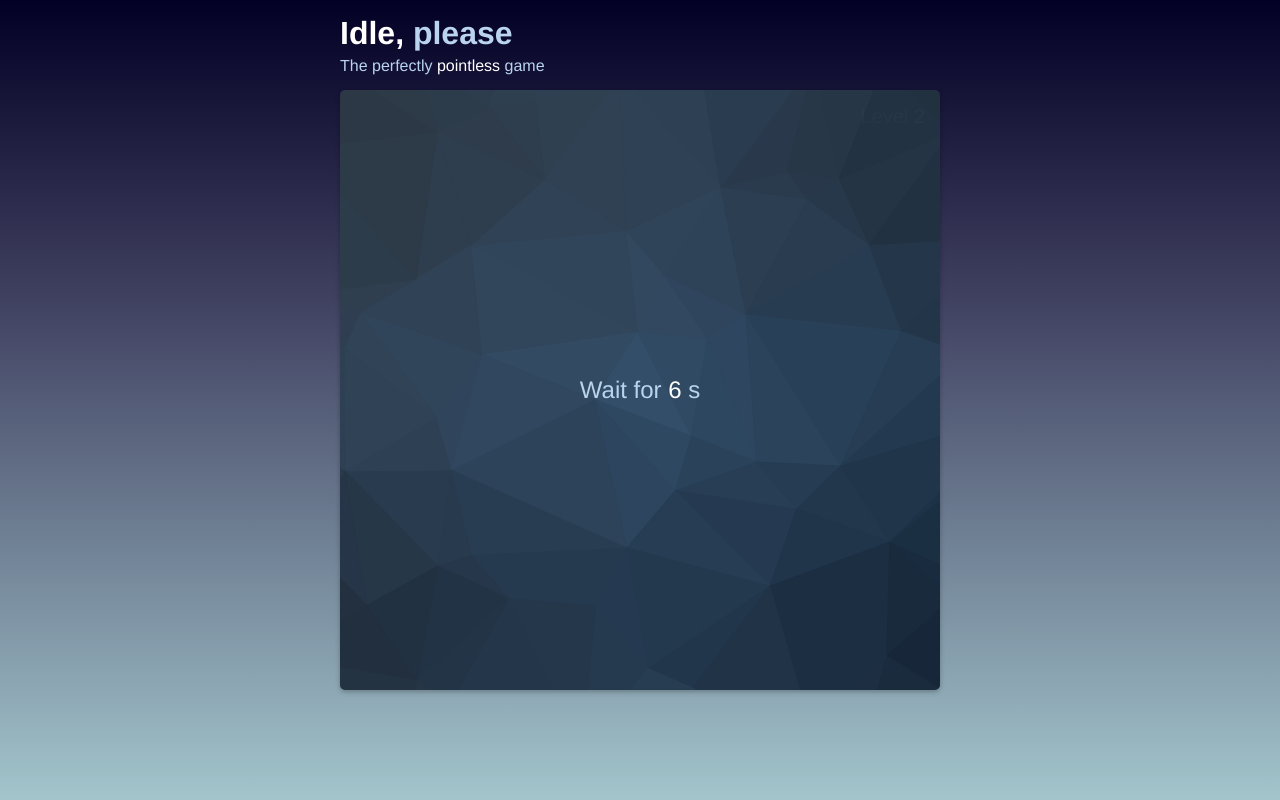
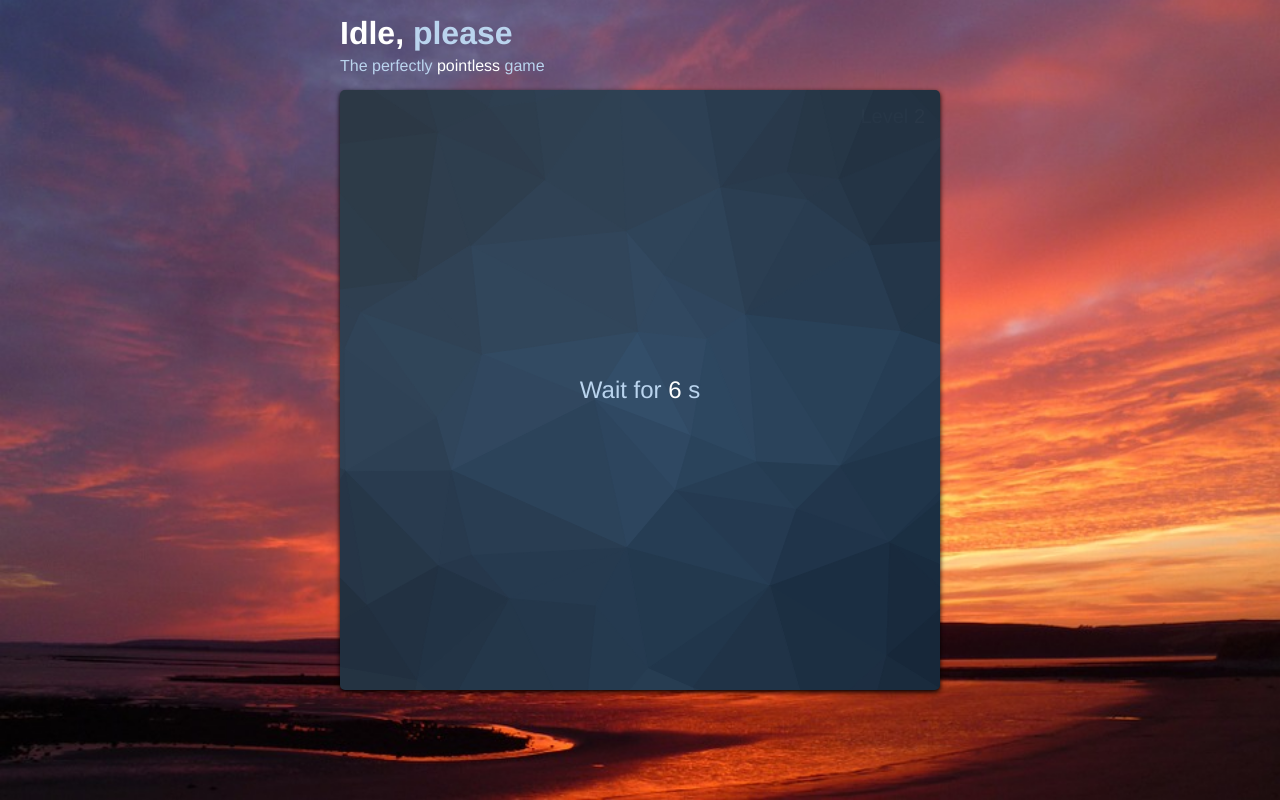
Before and after one commit to JeSuisUnCaillou/idle-please, a Vue app: page /#/ in a window 1280 px wide. Built offline with nearby package versions, Linux system fonts and the light colour scheme.

Commit message:
change background for sunset

```diff
--- a/src/components/Home.vue
+++ b/src/components/Home.vue
@@ -27,8 +27,12 @@ export default {
 <style scoped>
 .bg-container {
   height: 100%;
-  background: rgb(2,0,36);
-  background: linear-gradient(180deg, rgba(2,0,36,1) 0%, rgba(60,60,93,1) 35%, rgba(163,197,204,1) 100%);
+  /* background: rgb(2,0,36);
+  background: linear-gradient(180deg, rgba(2,0,36,1) 0%, rgba(60,60,93,1) 35%, rgba(163,197,204,1) 100%); */
+  background-color: black;
+  background-image: url('/static/images/sunset.jpg');
+  background-position: bottom;
+  background-size: cover;
 }
 .container {
   height: 100%;
@@ -55,7 +59,7 @@ h1 {
   background-position: center;
   background-size: cover;
   border-radius: 5px;
-  box-shadow: 0 2px 5px rgba(0,0,0,.26);
+  box-shadow: 0 2px 5px rgba(0,0,0,1);
 
   flex-grow: 1;
   display: flex;
```
Also changed, not shown: static/images/sunset.jpg (added).
